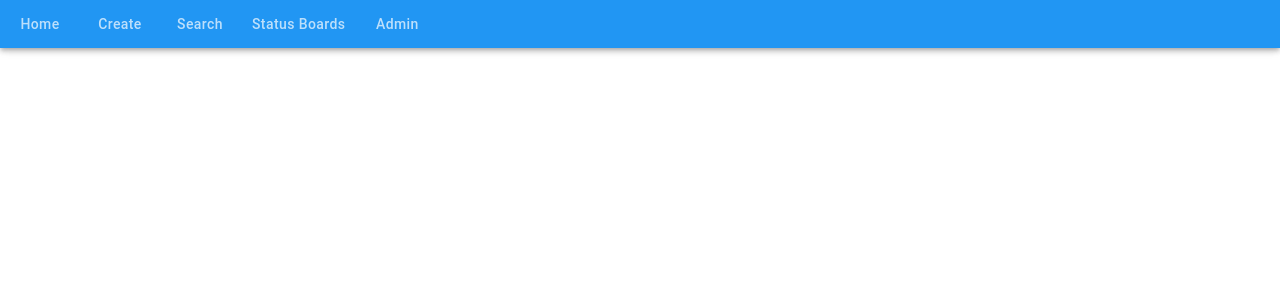
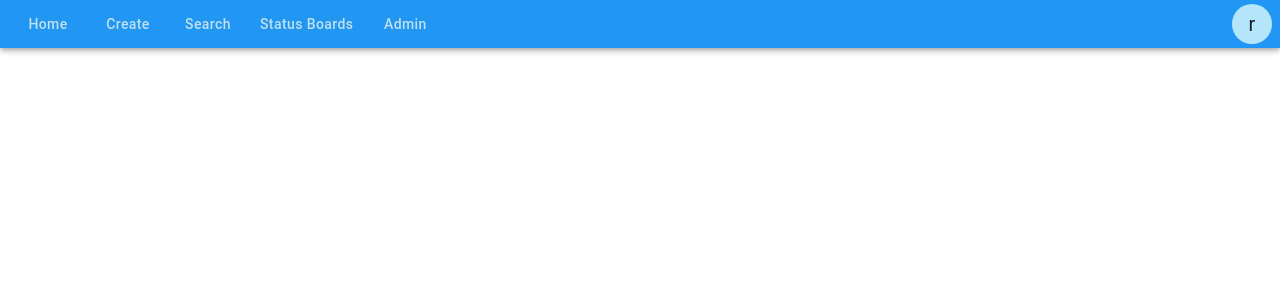
Before and after one commit to indifferentghost/Material-Table, a React app: page / in a window 1280 px wide. Shown: the top 300 px of the page. Built offline with nearby package versions, Linux system fonts and the light colour scheme.

Commit message:
Adjusted navbar

```diff
--- a/src/App.tsx
+++ b/src/App.tsx
@@ -1,54 +1,25 @@
-import React, { useState, useMemo, useEffect } from 'react';
-import { Route, Switch, useLocation } from 'react-router-dom';
+import React from 'react';
+import { Route, Switch } from 'react-router-dom';
 import AppBar from '@material-ui/core/AppBar';
-import Tabs from '@material-ui/core/Tabs';
-import { makeStyles } from '@material-ui/core/styles';
-import { NavigationTab } from './components/Tab';
+import { makeStyles, Theme } from '@material-ui/core/styles';
+import { NavTabs } from './components/NavTabs';
+import { NavAvatar } from './components/NavAvatar';
 
-const useStyles = makeStyles({
-  indicator: {
-    backgroundColor: '#ffffff',
+const useStyles = makeStyles((theme: Theme) => ({
+  root: {
+    display: 'flex',
+    flexDirection: 'row',
+    padding: theme.spacing(0, 1),
   },
-});
-
-const useTabIndex = (): [string[], number] => {
-  const location = useLocation();
-  const [tabIndex, setTabIndex] = useState(0);
-  const tabs = useMemo(
-    () => ['home', 'create', 'search', 'status boards', 'admin'],
-    [],
-  );
-
-  useEffect(() => {
-    // It's possible that the length of time this takes to
-    // complete _might_ mean the pathname has changed before
-    // the tabIndex has been set.
-    const firstSlash = location.pathname.indexOf('/', 1);
-    const lastIndex = firstSlash < 1 ? undefined : firstSlash;
-    const uriPath = location.pathname.slice(1, lastIndex);
-    setTabIndex(tabs.indexOf(uriPath.replace('-', ' ')));
-  }, [location.pathname, tabs]);
-
-  return [tabs, tabIndex];
-};
+}));
 
 export const App: React.FC = () => {
-  const [tabs, tabIndex] = useTabIndex();
-
   const classes = useStyles();
   return (
     <>
-      <AppBar>
-        <Tabs
-          classes={classes}
-          value={tabIndex}
-          variant="fullWidth"
-          component="nav"
-        >
-          {tabs.map(label => (
-            <NavigationTab key={label} label={label} />
-          ))}
-        </Tabs>
+      <AppBar classes={classes}>
+        <NavTabs />
+        <NavAvatar />
       </AppBar>
       <Switch>
         <Route path="/purchase-orders" />
--- /dev/null
+++ b/src/components/NavAvatar.tsx
@@ -0,0 +1,70 @@
+import React, { useState } from 'react';
+import Avatar from '@material-ui/core/Avatar';
+import Popover from '@material-ui/core/Popover';
+import { makeStyles, Theme } from '@material-ui/core/styles';
+import { lightBlue, blueGrey } from '@material-ui/core/colors';
+import { Typography } from '@material-ui/core';
+
+const useStyles = makeStyles((theme: Theme) => ({
+  root: {
+    margin: 'auto',
+    color: theme.palette.getContrastText(lightBlue[100]),
+    backgroundColor: lightBlue[100],
+  },
+  popover: {
+    pointerEvents: 'none',
+  },
+  paper: {
+    padding: theme.spacing(1),
+    color: theme.palette.getContrastText(blueGrey[800]),
+    backgroundColor: blueGrey[800],
+  },
+}));
+
+export const NavAvatar: React.FC<{ username?: string }> = ({
+  username = 'rmortan',
+}) => {
+  const classes = useStyles();
+  const [anchorEl, setAnchorEl] = useState<HTMLElement | null>(null);
+
+  const handlePopoverOpen = (event: React.MouseEvent<HTMLElement>): void => {
+    setAnchorEl(event.currentTarget);
+  };
+
+  const handlePopoverClose = (): void => {
+    setAnchorEl(null);
+  };
+
+  const open = !!anchorEl;
+
+  return (
+    <>
+      <Avatar
+        className={classes.root}
+        alt={`avatar-${username}`}
+        onMouseEnter={handlePopoverOpen}
+        onMouseLeave={handlePopoverClose}
+      >
+        {username.slice(0, 1)}
+      </Avatar>
+      <Popover
+        className={classes.popover}
+        classes={{ paper: classes.paper }}
+        open={open}
+        anchorEl={anchorEl}
+        onClose={handlePopoverClose}
+        disableRestoreFocus
+        anchorOrigin={{
+          vertical: 'bottom',
+          horizontal: 'center',
+        }}
+        transformOrigin={{
+          vertical: 'top',
+          horizontal: 'center',
+        }}
+      >
+        <Typography>{username}</Typography>
+      </Popover>
+    </>
+  );
+};
--- /dev/null
+++ b/src/components/NavTabs.tsx
@@ -0,0 +1,72 @@
+import React, { useState, useMemo, useEffect } from 'react';
+import { Link, useLocation } from 'react-router-dom';
+import Tabs from '@material-ui/core/Tabs';
+import Tab from '@material-ui/core/Tab';
+import { makeStyles, createStyles, Theme } from '@material-ui/core/styles';
+import kebabCase from 'lodash/kebabCase';
+
+const useStyles = makeStyles((theme: Theme) =>
+  createStyles({
+    tabs: {
+      flexGrow: 1,
+    },
+    tab: {
+      textTransform: 'capitalize',
+      [theme.breakpoints.up('sm')]: {
+        minWidth: 80,
+      },
+    },
+    indicator: {
+      backgroundColor: '#ffffff',
+    },
+  }),
+);
+
+const getTabIndex = (pathname: string, tabs: string[]): number | false => {
+  const firstSlash: number = pathname.indexOf('/', 1);
+  const lastIndex = firstSlash > 1 ? firstSlash : undefined;
+  const uriPath: string = pathname.slice(1, lastIndex);
+  const newTabIndex: number = tabs.indexOf(uriPath.replace('-', ' '));
+  return newTabIndex >= 0 ? newTabIndex : false;
+};
+
+const useTabIndex = (): [string[], number | false] => {
+  const location = useLocation();
+  const [tabIndex, setTabIndex] = useState<number | false>(0);
+  const tabs = useMemo(
+    () => ['home', 'create', 'search', 'status boards', 'admin'],
+    [],
+  );
+
+  useEffect(() => {
+    // It's possible that the length of time this takes to
+    // complete _might_ mean the pathname has changed before
+    // the tabIndex has been set.
+    setTabIndex(getTabIndex(location.pathname, tabs));
+  }, [location.pathname, tabs]);
+
+  return [tabs, tabIndex];
+};
+
+export const NavTabs: React.FC = () => {
+  const [tabs, tabIndex] = useTabIndex();
+  const classes = useStyles();
+  return (
+    <Tabs
+      className={classes.tabs}
+      classes={{ indicator: classes.indicator }}
+      value={tabIndex}
+      component="nav"
+    >
+      {tabs.map(label => (
+        <Tab
+          key={label}
+          label={label}
+          component={Link}
+          className={classes.tab}
+          to={`/${kebabCase(label)}`}
+        />
+      ))}
+    </Tabs>
+  );
+};
--- a/src/components/Tab.tsx
+++ /dev/null
@@ -1,26 +0,0 @@
-import React from 'react';
-import { Link } from 'react-router-dom';
-import Tab from '@material-ui/core/Tab';
-import { makeStyles } from '@material-ui/core/styles';
-import kebabCase from 'lodash/kebabCase';
-
-const useStyles = makeStyles(theme => ({
-  root: {
-    textTransform: 'capitalize',
-    [theme.breakpoints.up('sm')]: {
-      minWidth: 80,
-    },
-  },
-}));
-
-export const NavigationTab: React.FC<{ label: string }> = ({ label }) => {
-  const classes = useStyles();
-  return (
-    <Tab
-      label={label}
-      component={Link}
-      classes={classes}
-      to={`/${kebabCase(label)}`}
-    />
-  );
-};
```
